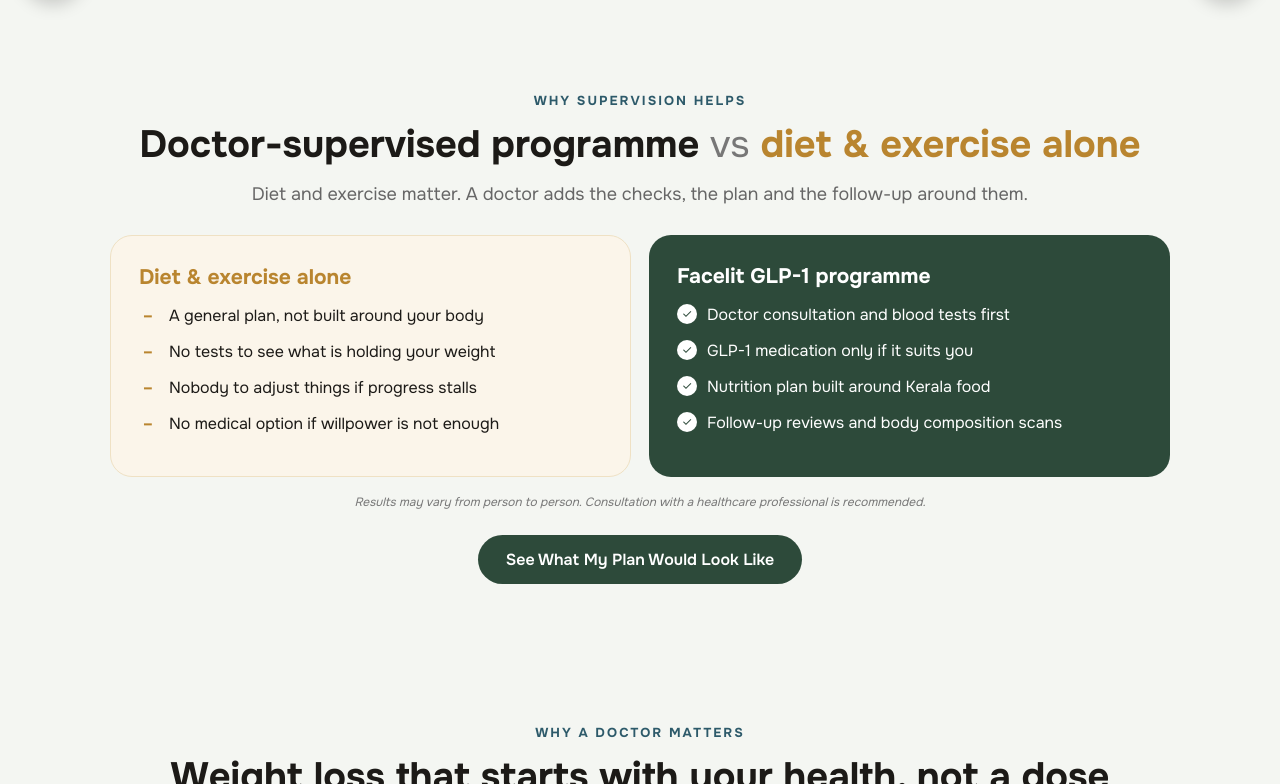
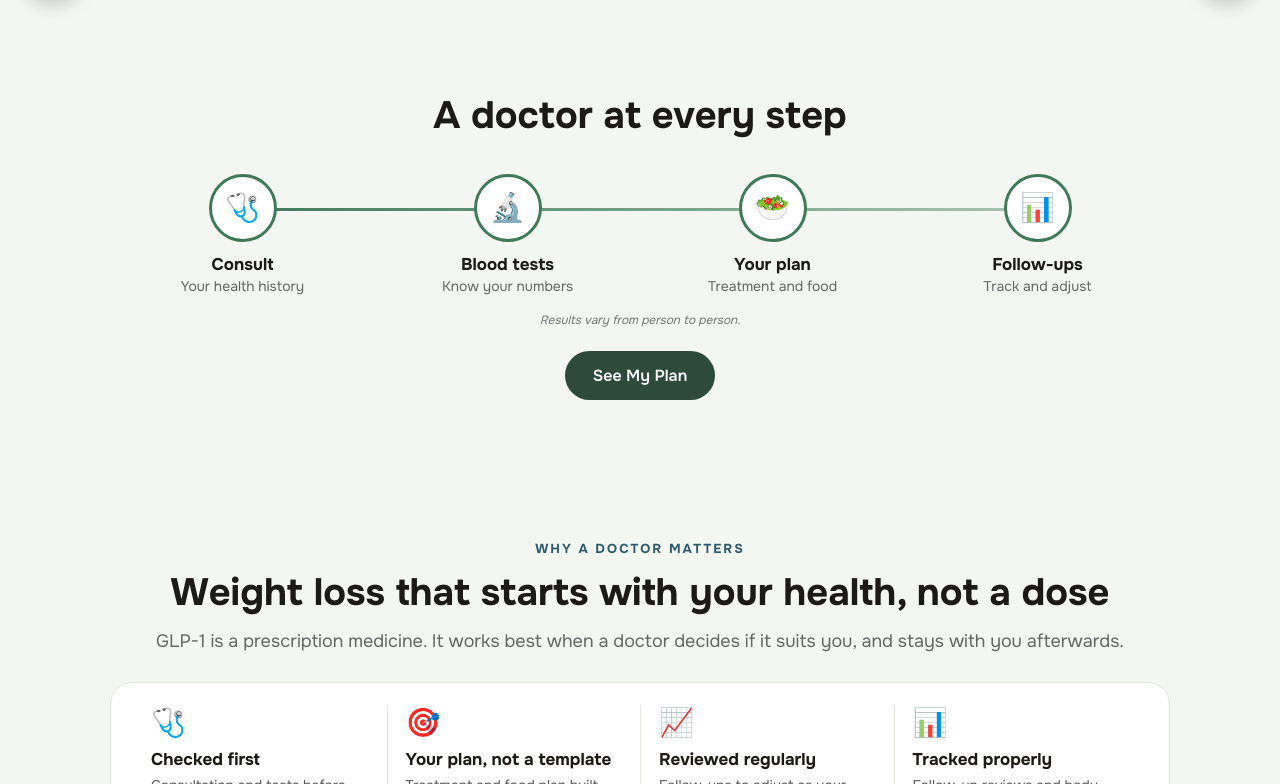
Before and after one commit to abc360clinic-ux/Facelittreatments, a plain HTML site: page glp1-trivandrum/index.html in a window 1280 px wide. Shown: the part 780-1564 px from the top of the page. Drawn offline with Linux system fonts and the light colour scheme.

Commit message:
GLP-1 page: replace comparison with lean four-step journey strip
Co-Authored-By: Claude Sonnet 5.5 <noreply@anthropic.com>

```diff
--- a/glp1-trivandrum/index.html
+++ b/glp1-trivandrum/index.html
@@ -151,6 +151,14 @@ body{font-size:16px;-webkit-text-size-adjust:100%}
 .g-grid .pill-wide{font-size:16px;padding:16px 14px;font-weight:600}
 }
 @media(max-width:900px){.g-grid{align-items:stretch}.g-grid .pill-wide{width:100%}}
+
+.jr{display:grid;grid-template-columns:repeat(4,1fr);gap:0;margin:34px 0 16px;position:relative}
+.jr:before{content:"";position:absolute;top:34px;left:12.5%;right:12.5%;height:3px;background:linear-gradient(90deg,#3f7a58,#a8c5b2);border-radius:3px}
+.jr div{position:relative;display:flex;flex-direction:column;align-items:center;padding:0 8px}
+.jr i{font-style:normal;font-size:28px;width:68px;height:68px;border-radius:50%;background:#fff;border:3px solid #3f7a58;display:flex;align-items:center;justify-content:center;margin-bottom:12px;position:relative}
+.jr b{font:700 17px Onest,sans-serif;margin-bottom:2px}.jr span{font-size:14px;color:#666}
+@media(max-width:900px){.jr{grid-template-columns:minmax(0,1fr);gap:14px;margin:22px 0 10px;text-align:left}.jr:before{top:34px;bottom:34px;left:33px;right:auto;width:3px;height:auto}
+.jr div{flex-direction:row;align-items:center;gap:14px;padding:0}.jr i{margin:0;flex:none;width:68px;height:68px}.jr b{display:block}.jr div>*:not(i){text-align:left}.jr b,.jr span{display:block}}
 </style></head><body>
 <header class="nav"><a href="/glp1-trivandrum/"><img src="/assets/facelit-logo.svg" alt="Facelit" width="140" height="44"></a>
 <nav><a href="#steps">How it Works</a><a href="#benefits">Benefits</a><a href="#programme">Programme</a><a href="#doctor">Team</a><a href="#faq">FAQs</a></nav><a class="pill" href="#book" data-lead="form">Book Consultation</a></header>
@@ -164,11 +172,10 @@ body{font-size:16px;-webkit-text-size-adjust:100%}
 <p class="fine">GLP-1 medicines are prescription-only and suitable only after a doctor’s assessment. Results vary based on metabolism, adherence and lifestyle.</p></div>
 <div class="g-img"><img fetchpriority="high" decoding="async" src="/assets/glp-hero.webp" alt="Woman measuring her waist" width="1065" height="1477"></div></div></section>
 
-<section class="sec" id="compare"><div class="c center"><p class="eb">Why supervision helps</p><h2 class="h">Doctor-supervised programme <span class="vs">vs</span> <span class="alone">diet &amp; exercise alone</span></h2><p class="sb">Diet and exercise matter. A doctor adds the checks, the plan and the follow-up around them.</p>
-<div class="cmp"><div class="cmp-a"><h3>Diet &amp; exercise alone</h3><ul><li>A general plan, not built around your body</li><li>No tests to see what is holding your weight</li><li>Nobody to adjust things if progress stalls</li><li>No medical option if willpower is not enough</li></ul></div>
-<div class="cmp-b"><h3>Facelit GLP-1 programme</h3><ul><li>Doctor consultation and blood tests first</li><li>GLP-1 medication only if it suits you</li><li>Nutrition plan built around Kerala food</li><li>Follow-up reviews and body composition scans</li></ul></div></div>
-<p class="fine" style="margin:16px 0 24px"><em>Results may vary from person to person. Consultation with a healthcare professional is recommended.</em></p>
-<a class="pill" href="#book" data-lead="form">See What My Plan Would Look Like</a></div></section>
+<section class="sec" id="compare"><div class="c center"><h2 class="h">A doctor at every step</h2>
+<div class="jr"><div><i>🩺</i><b>Consult</b><span>Your health history</span></div><div><i>🔬</i><b>Blood tests</b><span>Know your numbers</span></div><div><i>🥗</i><b>Your plan</b><span>Treatment and food</span></div><div><i>📊</i><b>Follow-ups</b><span>Track and adjust</span></div></div>
+<p class="fine" style="margin:6px 0 22px"><em>Results vary from person to person.</em></p>
+<a class="pill" href="#book" data-lead="form">See My Plan</a></div></section>
 
 <section class="sec" id="why"><div class="c center"><p class="eb">Why a doctor matters</p><h2 class="h">Weight loss that starts with your health, not a dose</h2><p class="sb">GLP-1 is a prescription medicine. It works best when a doctor decides if it suits you, and stays with you afterwards.</p>
 <div class="strip"><div><i>🩺</i><b>Checked first</b><span>Consultation and tests before anything is prescribed.</span></div><div><i>🎯</i><b>Your plan, not a template</b><span>Treatment and food plan built around your body and goals.</span></div><div><i>📈</i><b>Reviewed regularly</b><span>Follow-ups to adjust as your body responds.</span></div><div><i>📊</i><b>Tracked properly</b><span>Follow-up reviews and body scans show your real progress.</span></div></div>
```
